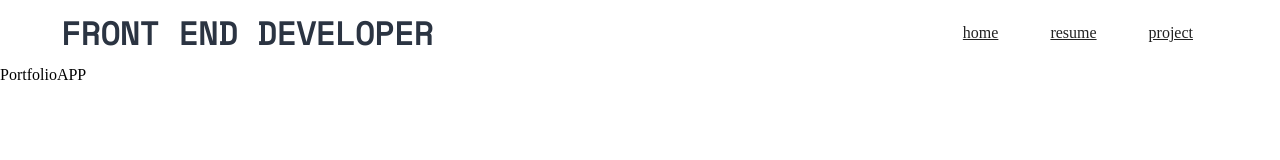
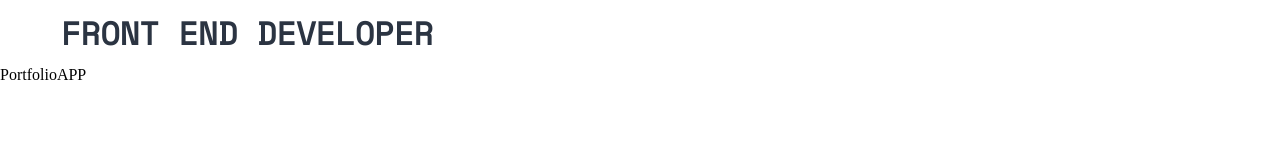
Before and after one commit to ThomasMumladze/portfolio, a React (Vite) app: page / in a window 1280 px wide. Shown: the top 160 px of the page. Built offline with nearby package versions, Linux system fonts and the light colour scheme; the HTML template or start-up script is replaced by a standard one.

Commit message:
navigation

```diff
--- a/src/components/navigation/Navigation.tsx
+++ b/src/components/navigation/Navigation.tsx
@@ -1,18 +1,27 @@
 import "./navigation.scss";
 import { Link } from "react-router-dom";
-const Navigation = () => {
+
+// ========== Interfaces ========== //
+interface Props {
+    menuClassName: string;
+    menuLink_1: string;
+    menuLink_2: string;
+    menuLink_3: string;
+}
+const Navigation = (props: Props) => {
+    const { menuClassName, menuLink_1, menuLink_2, menuLink_3 } = props;
     return (
         <div className="navigation">
             <nav>
-                <ul>
+                <ul className={menuClassName}>
                     <li>
-                        <Link to={"/"}>home</Link>
+                        <Link to={"/"}>{menuLink_1}</Link>
                     </li>
                     <li>
-                        <Link to={"/resume"}>resume</Link>
+                        <Link to={"/resume"}>{menuLink_2}</Link>
                     </li>
                     <li>
-                        <Link to={"/project"}>project</Link>
+                        <Link to={"/project"}>{menuLink_3}</Link>
                     </li>
                 </ul>
             </nav>
--- a/src/components/navigation/navigation.scss
+++ b/src/components/navigation/navigation.scss
@@ -8,10 +8,21 @@
 
             li {
                 list-style-type: none;
-                padding: 0 26px;
+                padding: 0 21px;
 
                 a {
-                    color: #222;
+                    color: #4b6a9b;
+                    text-decoration: none;
+                    font-family: "Raleway";
+                    font-weight: 600;
+                    text-transform: uppercase;
+                    font-size: .85rem;
+                    transition: .2s ease-in-out all;
+
+                    &:hover {
+                        color: #222;
+                        text-decoration: underline;
+                    }
                 }
             }
         }
```
